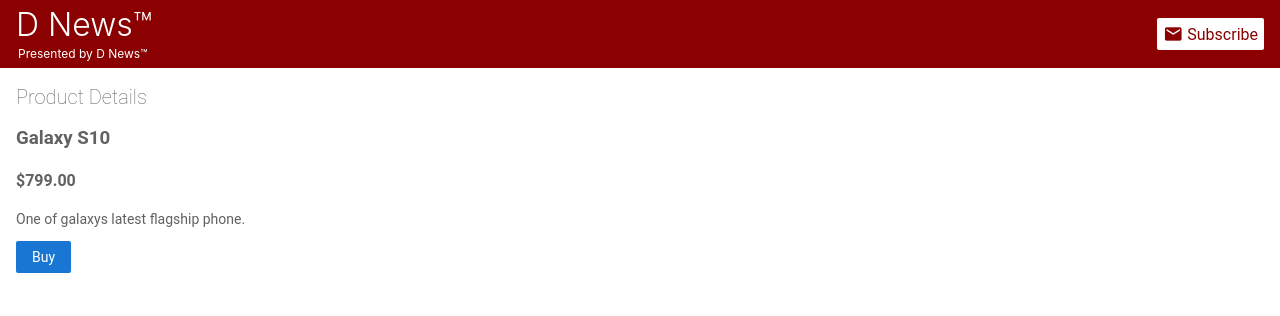
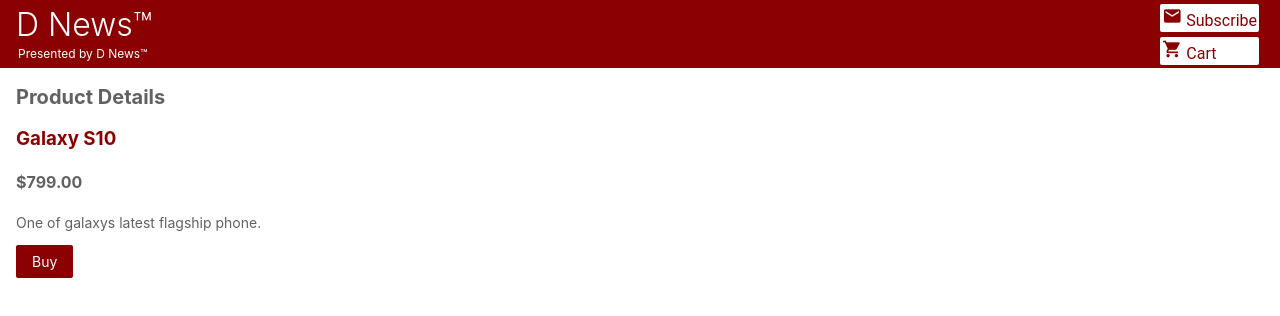
Before and after one commit to dshafique/angular-Dnews, an Angular app: page /products/0 in a window 1280 px wide. Shown: the top 316 px of the page. Built offline with nearby package versions, Linux system fonts and the light colour scheme.

Commit message:
added a homepage

```diff
--- /dev/null
+++ b/src/app/home/home.component.html
@@ -0,0 +1,2 @@
+<base href="/">
+<p> welcome home</p>
--- /dev/null
+++ b/src/app/home/home.component.ts
@@ -0,0 +1,18 @@
+import { Component, OnInit } from '@angular/core';
+import { ActivatedRoute } from '@angular/router';
+
+
+
+@Component({
+  selector: 'app-home',
+  templateUrl: './home.component.html',
+  styleUrls: ['./home.component.css']
+})
+export class HomeComponent implements OnInit {
+
+  constructor() { }
+
+  ngOnInit() {
+  }
+
+}
--- a/src/app/product-details/product-details.component.css
+++ b/src/app/product-details/product-details.component.css
@@ -0,0 +1,21 @@
+h2{
+  font-family: -apple-system, BlinkMacSystemFont, 'Segoe UI', Roboto, Oxygen, Ubuntu, Cantarell, 'Open Sans', 'Helvetica Neue', sans-serif;
+  font-weight: bold;
+
+}
+h3{
+  font-family: -apple-system, BlinkMacSystemFont, 'Segoe UI', Roboto, Oxygen, Ubuntu, Cantarell, 'Open Sans', 'Helvetica Neue', sans-serif;
+  color: darkred;
+}
+h4{
+  font-family: -apple-system, BlinkMacSystemFont, 'Segoe UI', Roboto, Oxygen, Ubuntu, Cantarell, 'Open Sans', 'Helvetica Neue', sans-serif;
+}
+p{
+  font-family: -apple-system, BlinkMacSystemFont, 'Segoe UI', Roboto, Oxygen, Ubuntu, Cantarell, 'Open Sans', 'Helvetica Neue', sans-serif;
+    padding-top: 1px;
+}
+button{
+  font-family: -apple-system, BlinkMacSystemFont, 'Segoe UI', Roboto, Oxygen, Ubuntu, Cantarell, 'Open Sans', 'Helvetica Neue', sans-serif;
+  background-color:darkred;
+
+}
--- a/src/app/product-list/product-list.component.css
+++ b/src/app/product-list/product-list.component.css
@@ -3,13 +3,21 @@
   font-weight: bold;
 }
 
-h3{
+a{
   font-family: -apple-system, BlinkMacSystemFont, 'Segoe UI', Roboto, Oxygen, Ubuntu, Cantarell, 'Open Sans', 'Helvetica Neue', sans-serif;
   font-weight: bold;
+  color: darkred;
 }
 
 p{
   font-family: -apple-system, BlinkMacSystemFont, 'Segoe UI', Roboto, Oxygen, Ubuntu, Cantarell, 'Open Sans', 'Helvetica Neue', sans-serif;
+  font-weight: 400;
+}
+
+button {
+  font-family: -apple-system, BlinkMacSystemFont, 'Segoe UI', Roboto, Oxygen, Ubuntu, Cantarell, 'Open Sans', 'Helvetica Neue', sans-serif;
+  background-color: darkred;
+
 }
 
 /*
--- a/src/app/product-list/product-list.component.html
+++ b/src/app/product-list/product-list.component.html
@@ -7,20 +7,22 @@
     {{Phones.name}}
     </a>
   </h3>
-  <!--...-->
+
 
   <p *ngIf ="Phones.description">
     Description: {{Phones.description}}
+    <br>
+    {{Phones.price | currency}}
     </p>
 
-  <button (click)="share()">
-    share
-    </button>
+  <!--<button (click)="share()">
+    Share
+    </button>-->
 
-    <app-product-alerts
+    <!--<app-product-alerts
       [Phones]="Phones"
       (notify)="onNotify()">
-    </app-product-alerts>
+    </app-product-alerts>-->
 
   </div>
 
--- a/src/app/top-bar/top-bar.component.css
+++ b/src/app/top-bar/top-bar.component.css
@@ -6,8 +6,11 @@
 }
 .fancy-button{
   color: darkred;
-  padding:6px;
-  font-size: 16px
+  padding:2px;
+  font-size: 16px;
+  display: block;
+  margin: 5px
+
 }
 i.material-icons{
   color: darkred;
--- a/src/app/top-bar/top-bar.component.html
+++ b/src/app/top-bar/top-bar.component.html
@@ -1,11 +1,13 @@
-<a [routerLink]="['/']">
+<a [routerLink]="['/home']">
   <h1>D News&trade;</h1>
   <p>Presented by D News&trade;</p>
 </a>
 
 <!--<a [routerLink]="['/cart']" class="button fancy-button"><i class="material-icons">shopping_cart</i>Checkout</a>-->
 
-<a [routerLink]="['/cart']" class="button fancy-button"><i class="material-icons">mail</i>Subscribe</a>
+<div><a [routerLink]="" class="button fancy-button"><i class="material-icons">mail</i>Subscribe</a>
+
+<a [routerLink]="['/cart']" class="button fancy-button"><i class="material-icons">shopping_cart</i>Cart</a></div>
 
 <!--
 Copyright Google LLC. All Rights Reserved.
```
Also changed, not shown: src/app/app.module.ts (+5 -2 lines), src/app/home/home.component.css (added).
